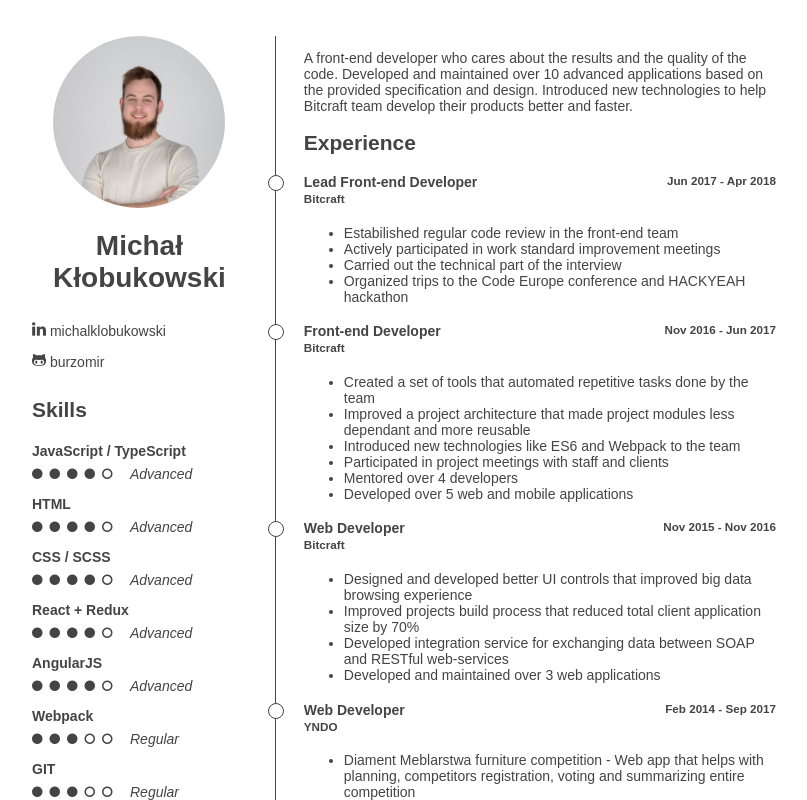
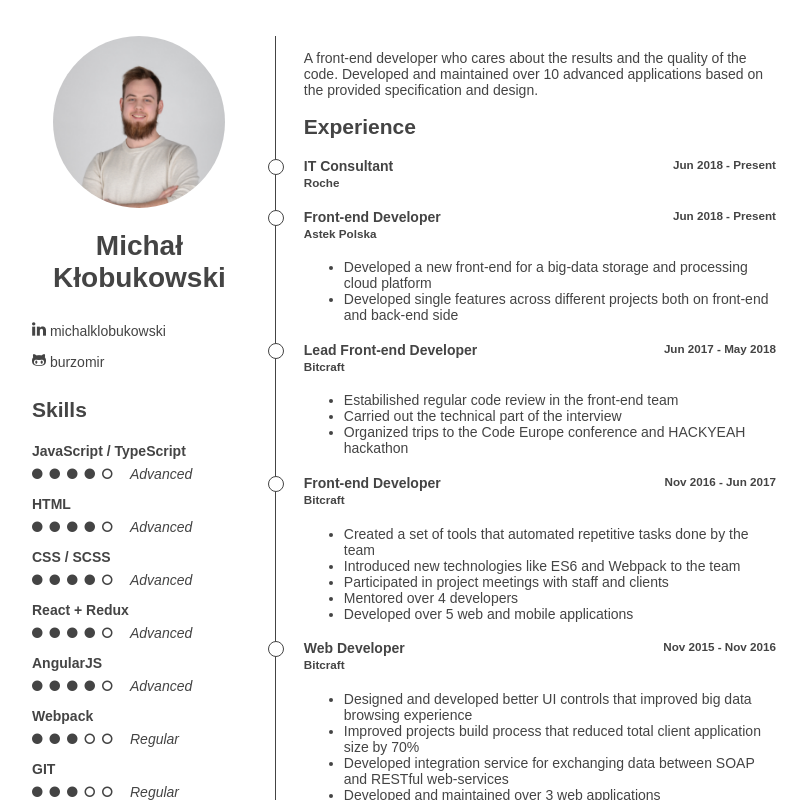
Before and after one commit to burzomir/resume, a React app: page / in a window 1280 px wide. Shown: the top 800 px of the page, without its empty margins (236-1043 px from the left). Built offline with nearby package versions, Linux system fonts and the light colour scheme; the HTML template or start-up script is replaced by a standard one.

Commit message:
Update data

```diff
--- a/src/data.ts
+++ b/src/data.ts
@@ -4,14 +4,13 @@ export const data = {
     intro: `
       A front-end developer who cares about the results and the quality of the code.
       Developed and maintained over 10 advanced applications based on the provided specification and design.
-      Introduced new technologies to help Bitcraft team develop their products better and faster.
     `
   },
 
   sections: [{
     id: 1,
     name: 'Experience',
-    subsections: [1, 2, 3]
+    subsections: [6, 5, 1, 2]
   }, {
     id: 2,
     name: 'Education',
@@ -34,16 +33,23 @@ export const data = {
     id: 4,
     name: 'Bialystok University of Technology',
     entries: [6]
+  }, {
+    id: 5,
+    name: 'Astek Polska',
+    entries: [7]
+  }, {
+    id: 6,
+    name: 'Roche',
+    entries: [8]
   }],
 
   entries: [{
     id: 1,
     name: 'Lead Front-end Developer',
     started: new Date(2017, 5),
-    ended: new Date(2018, 3),
+    ended: new Date(2018, 4),
     achievements: [
       'Estabilished regular code review in the front-end team',
-      'Actively participated in work standard improvement meetings',
       'Carried out the technical part of the interview',
       'Organized trips to the Code Europe conference and HACKYEAH hackathon'
     ]
@@ -54,7 +60,6 @@ export const data = {
     ended: new Date(2017, 5),
     achievements: [
       'Created a set of tools that automated repetitive tasks done by the team',
-      'Improved a project architecture that made project modules less dependant and more reusable',
       'Introduced new technologies like ES6 and Webpack to the team',
       'Participated in project meetings with staff and clients',
       'Mentored over 4 developers',
@@ -91,10 +96,23 @@ export const data = {
     ]
   },{
     id: 6,
-    name: 'Computer Science',
+    name: 'Engineer\'s degree / Computer Science',
     started: new Date(2013, 9),
-    ended: new Date(2018, 6),
+    ended: new Date(2018, 9),
     achievements: []
+  }, {
+    id: 7,
+    name: 'Front-end Developer',
+    started: new Date(2018, 5),
+    achievements: [
+      'Developed a new front-end for a big-data storage and processing cloud platform',
+      'Developed single features across different projects both on front-end and back-end side'
+    ]
+  }, {
+    id: 8,
+    name: 'IT Consultant',
+    started: new Date(2018, 5),
+    achievements: [] as string[]
   }],
 
   skillSections: [
```
